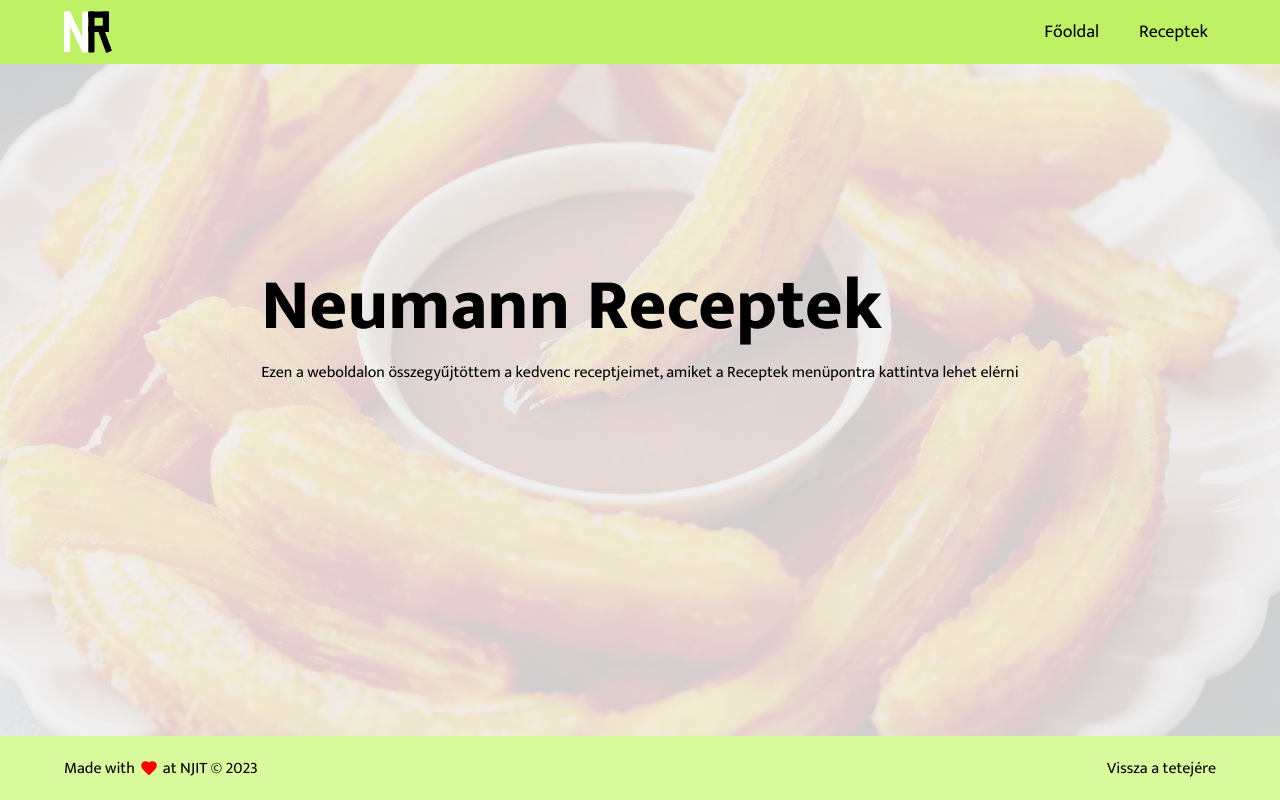
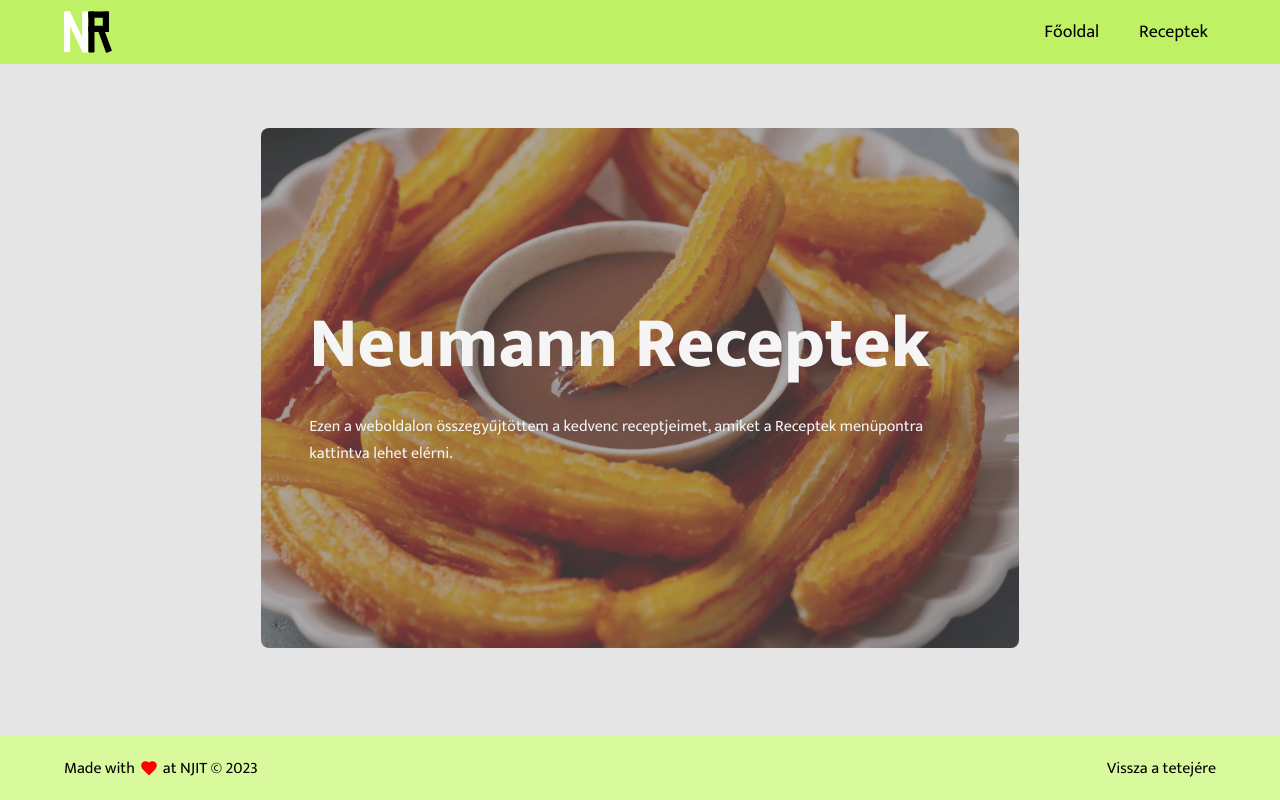
Before and after one commit to brown-bas/IKT_Project_1, a SvelteKit app: page / in a window 1280 px wide. Built offline with nearby package versions, Linux system fonts and the light colour scheme.

Commit message:
Új főoldal hozzáadva

```diff
--- a/src/routes/+layout.svelte
+++ b/src/routes/+layout.svelte
@@ -16,11 +16,11 @@
 
   @layer base{
     :global(html){
-      @apply scroll-smooth;
+      @apply scroll-smooth
     }
 
     :global(body){
-      @apply m-0 bg-neutral-200 font-mukta overflow-x-hidden;
+      @apply m-0 bg-neutral-200 font-mukta overflow-x-hidden
     }
 
     .component{
--- a/src/routes/+page.svelte
+++ b/src/routes/+page.svelte
@@ -3,27 +3,23 @@
 </svelte:head>
 <div class="text-container">
   <h1>Neumann Receptek</h1>
-  <p>Ezen a weboldalon összegyűjtöttem a kedvenc receptjeimet, amiket a <a href="./recipes">Receptek</a> menüpontra kattintva lehet elérni</p>
+  <p>Ezen a weboldalon összegyűjtöttem a kedvenc receptjeimet, amiket a <a href="./recipes">Receptek</a> menüpontra kattintva lehet elérni.</p>
 </div>
 
 <style lang="postcss">
   @import '../app.css';
 
   @layer base{
-    :global(body){
-      @apply bg-center bg-cover bg-no-repeat bg-landing bg-blend-soft-light;
-    }
-
     h1{
       @apply md:text-7xl text-5xl font-bold;
     }
 
     .text-container{
-      @apply flex flex-col gap-4 h-[50vh] md:items-start justify-center items-center;
+      @apply flex flex-col gap-8 h-[65vh] md:items-start justify-center items-center rounded-lg p-6 md:p-12 bg-landing bg-center bg-no-repeat bg-cover bg-neutral-500 text-neutral-100 bg-blend-soft-light;
     }
 
     a{
-      @apply hover:underline md:hover:no-underline md:bg-lime-300 md:hover:bg-lime-200 md:p-2 md:rounded-md md:transition-all;
+      @apply hover:underline md:hover:no-underline md:bg-lime-300 md:hover:bg-lime-200 md:p-2 md:rounded-md md:transition-all md:text-black;
     }
   }
 </style>
--- a/src/routes/recipes/+page.svelte
+++ b/src/routes/recipes/+page.svelte
@@ -48,8 +48,4 @@
       @apply text-4xl md:text-start md:w-max w-full text-center mb-2;
     }
   }
-
-  :global(body){
-    background-image: none !important;
-  }
 </style>
--- a/src/routes/recipes/[id]/+page.svelte
+++ b/src/routes/recipes/[id]/+page.svelte
@@ -120,8 +120,4 @@
       @apply rounded-lg
     }
   }
-
-  :global(body){
-    background-image: none !important;
-  }
 </style>
```
